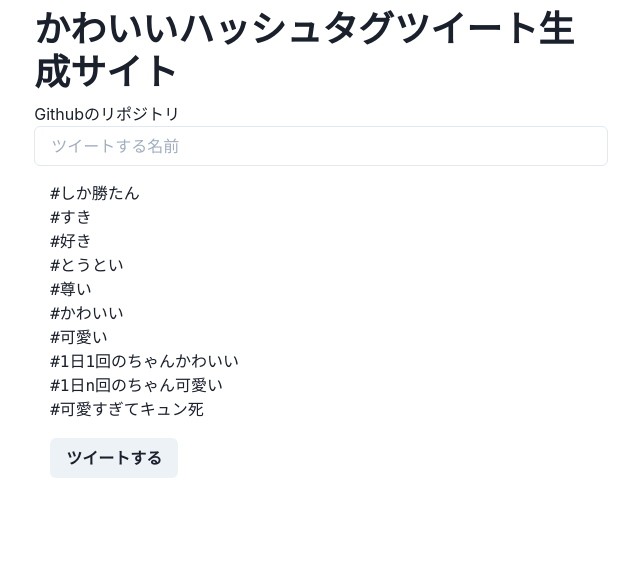
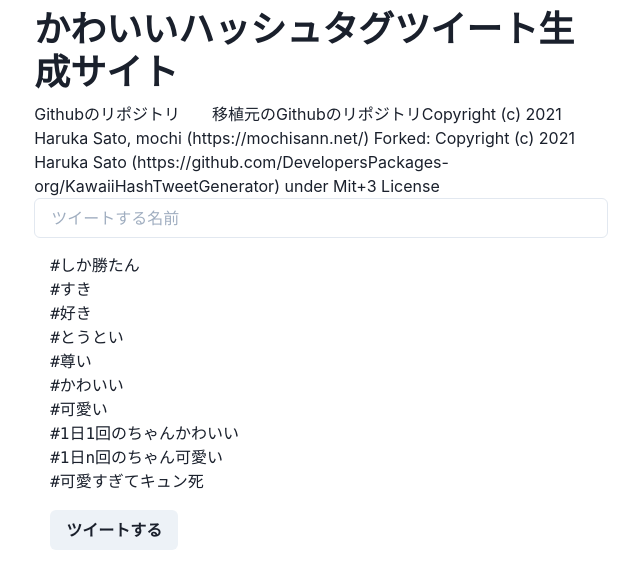
Before and after one commit to mochi-sann/kawaii-hashtag-tweet-site, a Next.js app: page / in a window 1280 px wide. Shown: the top 588 px of the page, without its empty margins (319-959 px from the left). Built offline with nearby package versions, Linux system fonts and the light colour scheme.

Commit message:
fix: ページ表示部分にライセンス表記追加

```diff
--- a/src/pages/index.tsx
+++ b/src/pages/index.tsx
@@ -21,7 +21,10 @@ const Index = () => {
         <title>かわいいハッシュタグツイート生成サイト</title>
       </Head>
       <Heading my="2">かわいいハッシュタグツイート生成サイト</Heading>
-      <Link href="https://github.com/mochi-sann/kawaiihashutagtweet" color="blue.5500">Githubのリポジトリ</Link>
+      <Link href="https://github.com/mochi-sann/kawaiihashutagtweet" color="blue.5500">Githubのリポジトリ</Link>　　<Link href="https://github.com/DevelopersPackages-org/KawaiiHashTweetGenerator" color="blue.5500">移植元のGithubのリポジトリ</Link>
+      Copyright (c) 2021 Haruka Sato, mochi (https://mochisann.net/)
+      Forked: Copyright (c) 2021 Haruka Sato (https://github.com/DevelopersPackages-org/KawaiiHashTweetGenerator)
+      under <Link href="https://github.com/mochi-sann/kawaiihashutagtweet/blob/main/LICENSE" color="blue.5500">Mit+3 License</Link>
       <Input
         value={TweetName}
         onChange={(e) => setTweetName(e.target.value)}
```
